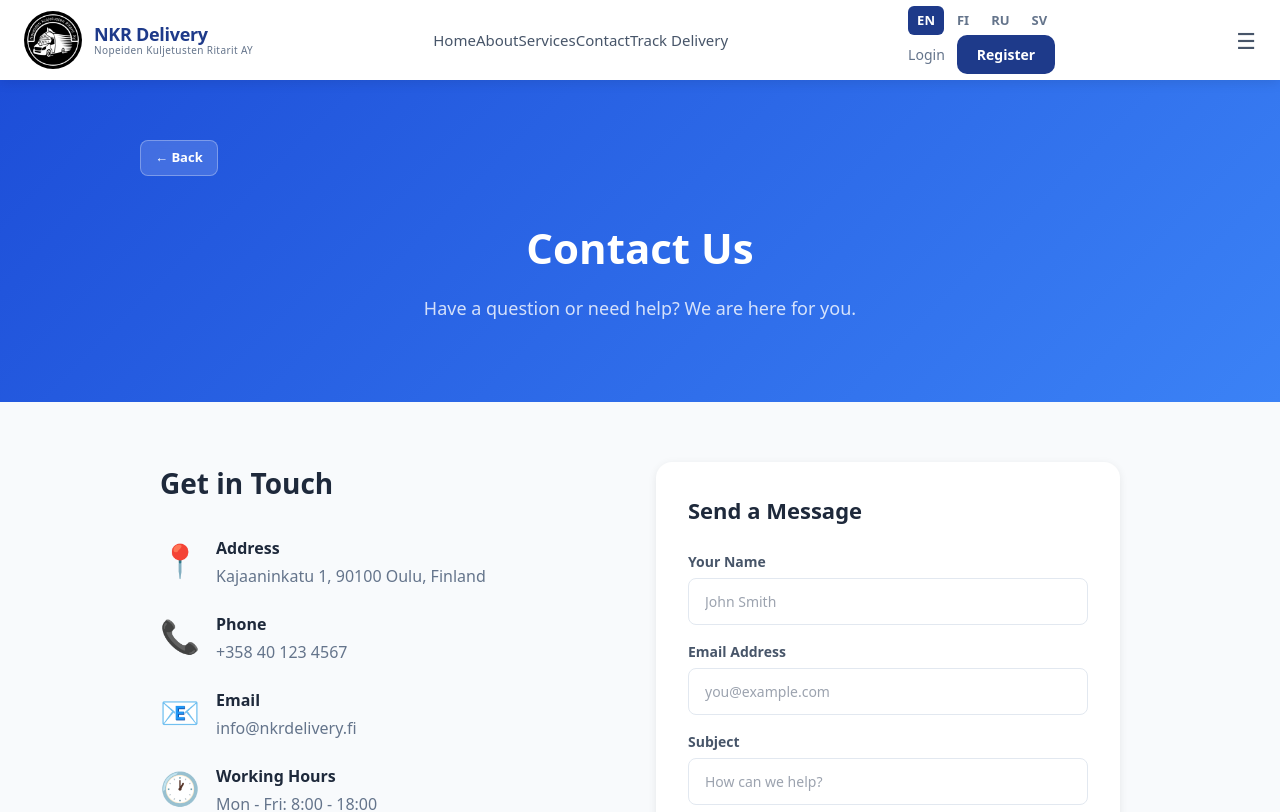
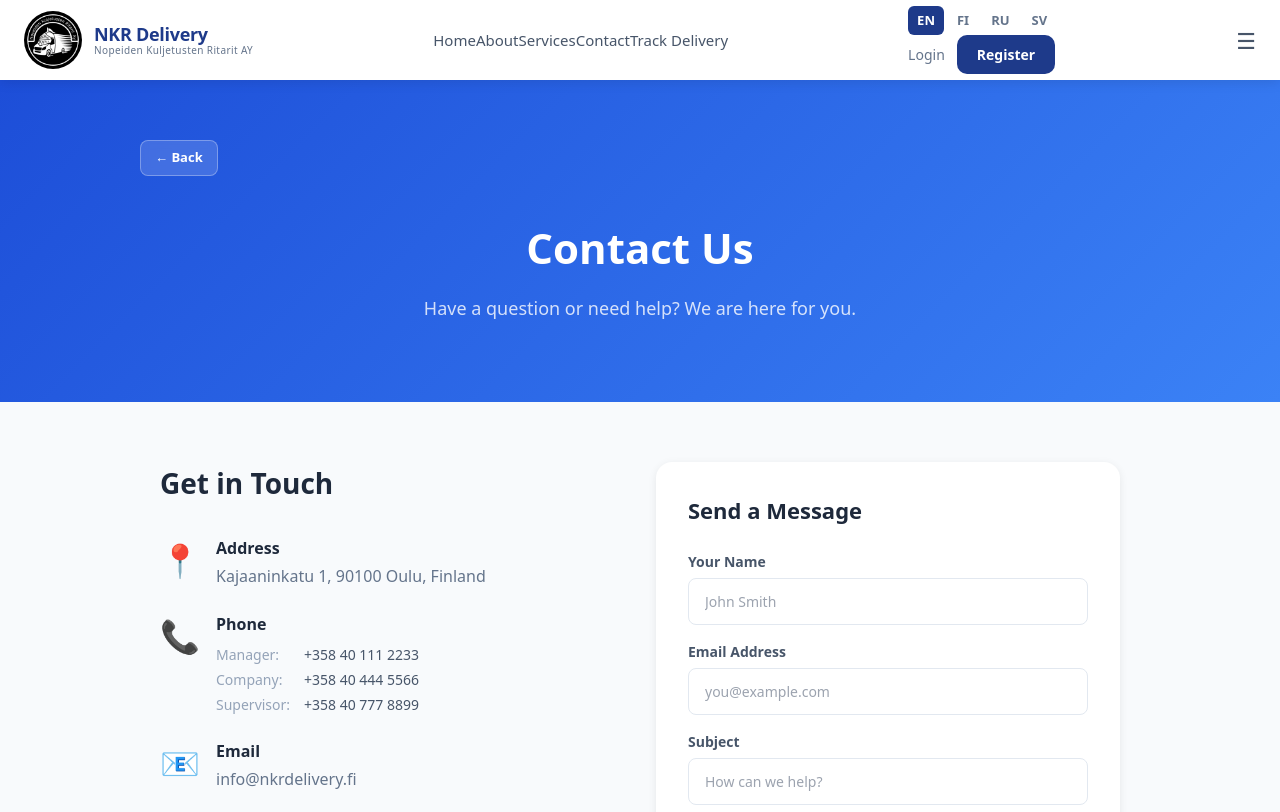
Before and after one commit to Akindu-kalpana/delivery-management-system-, a React (Vite) app in the folder frontend/: page /contact in a window 1280 px wide. Shown: the top 812 px of the page. Built offline with nearby package versions, Linux system fonts and the light colour scheme.

Commit message:
update conatact page

```diff
--- a/frontend/src/pages/public/Contact.jsx
+++ b/frontend/src/pages/public/Contact.jsx
@@ -36,7 +36,11 @@ const Contact = () => {
               <h2 style={{fontSize: '28px', fontWeight: 'bold', color: '#1e293b', marginBottom: '32px'}}>{t('contact.getInTouch')}</h2>
               {[
                 { icon: '📍', key: 'address', value: 'Kajaaninkatu 1, 90100 Oulu, Finland' },
-                { icon: '📞', key: 'phone', value: '+358 40 123 4567' },
+                { icon: '📞', key: 'phone', value: '', subItems: [
+                  { label: 'Manager', number: '+358 40 111 2233' },
+                  { label: 'Company', number: '+358 40 444 5566' },
+                  { label: 'Supervisor', number: '+358 40 777 8899' },
+                ]},
                 { icon: '📧', key: 'email', value: 'info@nkrdelivery.fi' },
                 { icon: '🕐', key: 'workingHours', value: 'Mon - Fri: 8:00 - 18:00' },
               ].map((item, index) => (
@@ -44,7 +48,17 @@ const Contact = () => {
                   <div style={{fontSize: '32px'}}>{item.icon}</div>
                   <div>
                     <div style={{fontWeight: '600', color: '#1e293b', marginBottom: '4px'}}>{t(`contact.${item.key}`)}</div>
-                    <div style={{color: '#64748b'}}>{item.value}</div>
+                    {item.value && <div style={{color: '#64748b'}}>{item.value}</div>}
+                    {item.subItems && (
+                      <div style={{marginTop: '8px', display: 'flex', flexDirection: 'column', gap: '4px'}}>
+                        {item.subItems.map((sub, i) => (
+                          <div key={i} style={{display: 'flex', gap: '8px', fontSize: '14px'}}>
+                            <span style={{color: '#94a3b8', minWidth: '80px'}}>{sub.label}:</span>
+                            <span style={{color: '#475569', fontWeight: '500'}}>{sub.number}</span>
+                          </div>
+                        ))}
+                      </div>
+                    )}
                   </div>
                 </div>
               ))}
```
